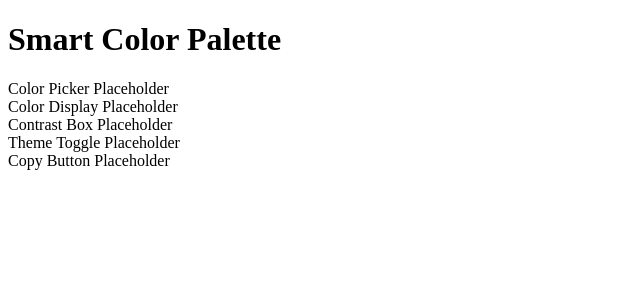
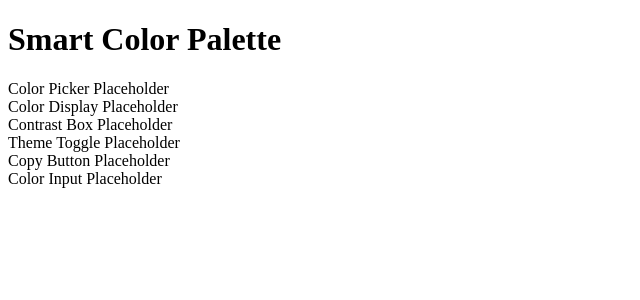
Before and after one commit to LilianeCharlie/Smart-Color-Palette, a React (Vite) app: page / in a window 1280 px wide. Shown: the top 300 px of the page, without its empty margins (0-640 px from the left). Built offline with nearby package versions, Linux system fonts and the light colour scheme.

Commit message:
feat: added ColorInput component and update App.jsx

```diff
--- a/src/App.jsx
+++ b/src/App.jsx
@@ -4,6 +4,7 @@ import ColorDisplay from './components/ColorDisplay';
 import ContrastBox from './components/ContrastBox';
 import ThemeToggle from './components/ThemeToggle';
 import CopyButton from './components/CopyButton';
+import ColorInput from './components/ColorInput';
 
 function App() {
   return (
@@ -14,6 +15,7 @@ function App() {
       <ContrastBox />
       <ThemeToggle />
       <CopyButton />
+      <ColorInput />
     </div>
   );
 }
--- /dev/null
+++ b/src/components/ColorInput.jsx
@@ -0,0 +1,5 @@
+const ColorInput = () => {
+    return <div>Color Input Placeholder</div>;
+};
+
+export default ColorInput;
```
